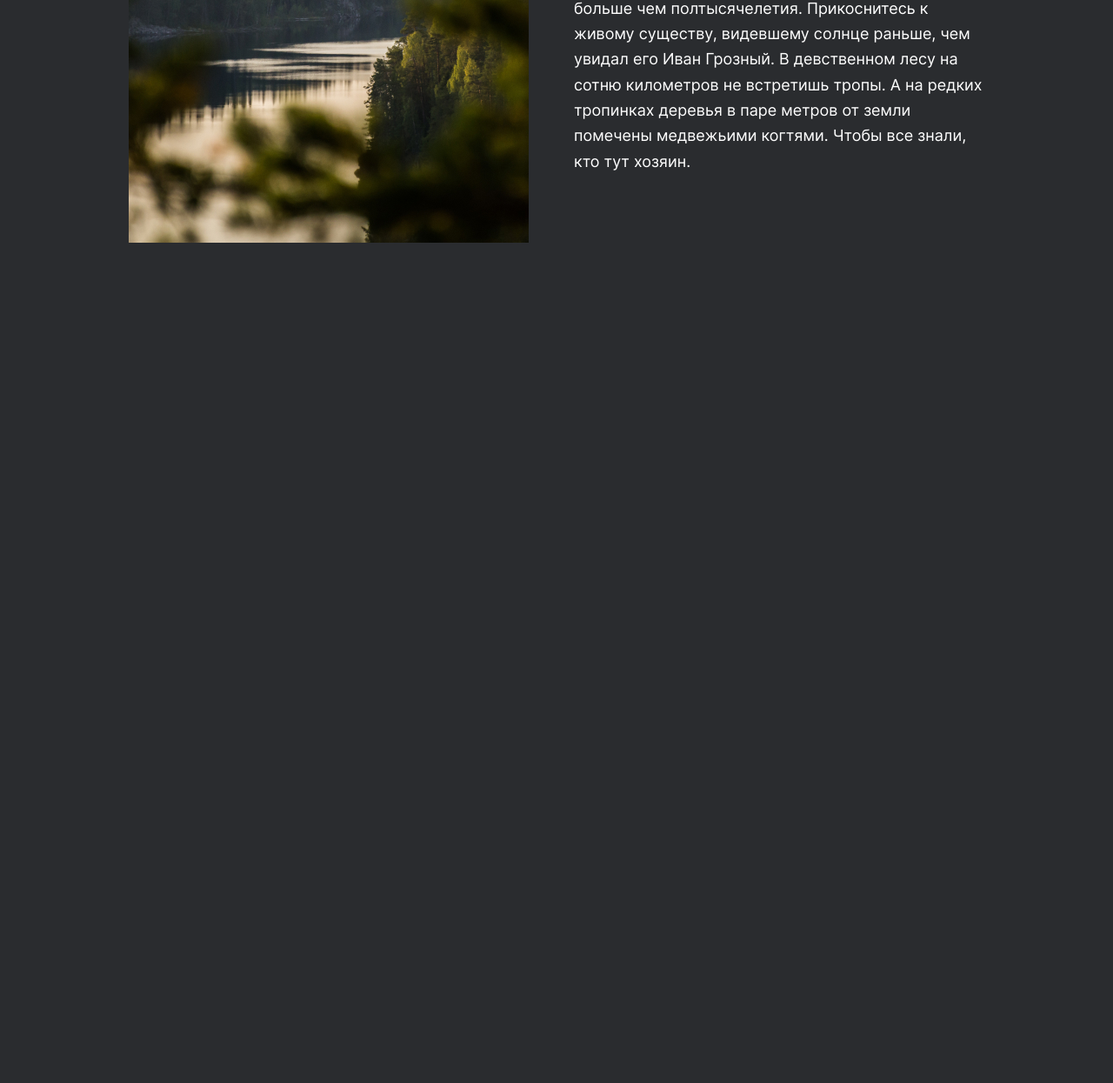
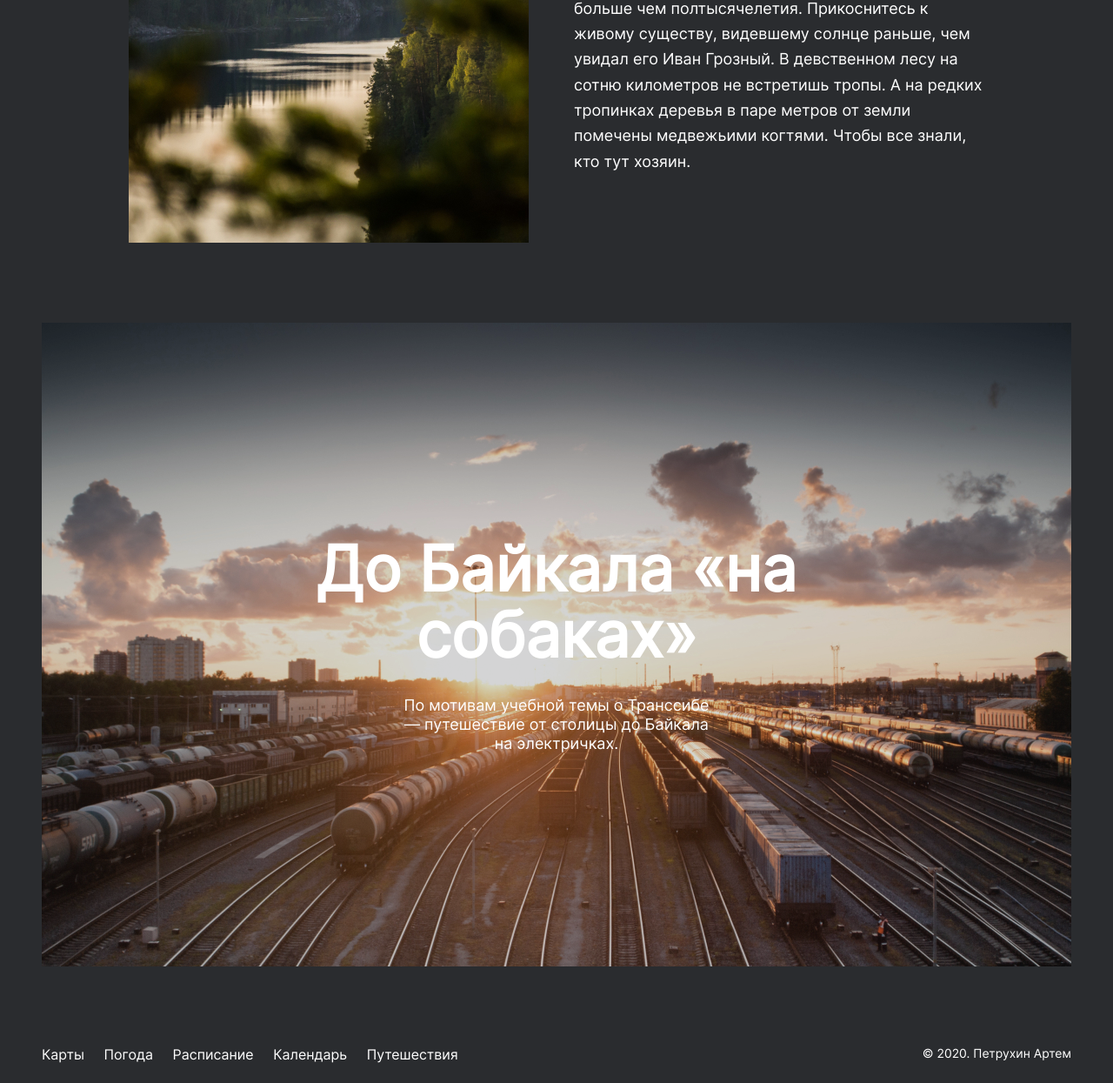
Before and after one commit to Cyberfob/russian-travel, a plain HTML site: page index.html in a window 1280 px wide. Shown: the part 5623-6868 px from the top of the page at 87% size. Before the commit the page ends 5994 px from the top, so only its background shows below. Drawn offline with Linux system fonts and the light colour scheme.

Commit message:
cover+footer_1280_done

```diff
--- a/blocks/body/body.css
+++ b/blocks/body/body.css
@@ -3,5 +3,6 @@
     color: white;
     font-family: 'Inter', sans-serif;
     max-width: 1280px;
+    margin: 0px ;
 
 }
--- /dev/null
+++ b/blocks/content/content.css
@@ -0,0 +1,5 @@
+.content {
+    max-width: 1280px;
+    margin: 0px auto 0px;
+
+}
--- /dev/null
+++ b/blocks/cover/__background/cover__background.css
@@ -0,0 +1,13 @@
+.cover__background {
+    grid-column: 1/3;
+    grid-row: 1/3;
+    opacity: 0.8;
+    position: absolute;
+    top: 0;
+    left: 0;
+
+}
+
+.cover__background:hover {
+    opacity: 0.3;
+}
--- /dev/null
+++ b/blocks/cover/__subtitle/cover__subtitle.css
@@ -0,0 +1,11 @@
+.cover__subtitle {
+    font-style: normal;
+    font-weight: normal;
+    font-size: 18px;
+    line-height: 22px;
+    text-align: center;
+    margin: 32px auto 245px ;
+    width: 360px;
+    grid-column: 2/3;
+    z-index: 2;
+}
--- /dev/null
+++ b/blocks/cover/__title/cover__title.css
@@ -0,0 +1,14 @@
+.cover__title {
+    font-style: normal;
+    font-weight: 900;
+    font-size: 72px;
+    line-height: 76px;
+    text-align: center;
+    margin-top: 245px;
+    width: 560px;
+    text-decoration: none;
+    color: #FFFFFF;
+    grid-column: 2/3;
+    z-index: 2;
+
+}
--- /dev/null
+++ b/blocks/cover/cover.css
@@ -0,0 +1,21 @@
+.cover {
+    position: relative;
+    display: grid;
+    grid-template-columns: repeat(3,1fr);
+
+    /* background-image: url(../../images/__cover-background.jpg); */
+    margin: 0px 48px 92px;
+    /* background-size: cover; */
+
+}
+
+
+/* margin: 0px 48px 92px;
+    background-image: url(../../images/__cover-background.jpg);
+    background-size: cover;
+    width: 100%;
+    padding: 0px 312px 0px;
+    color: #FFFFFF;
+    display: flex;
+    flex-direction: column;
+    max-width: 1184px; */
--- /dev/null
+++ b/blocks/footer/__copyright/footer__copyright.css
@@ -0,0 +1,9 @@
+.footer__copyright {
+    font-style: normal;
+    font-weight: normal;
+    font-size: 14px;
+    line-height: 16px;
+    text-align: right;
+    color: #FFFFFF;
+    margin: 0;
+}
--- /dev/null
+++ b/blocks/footer/__link/footer__link.css
@@ -0,0 +1,17 @@
+.footer__link {
+    font-style: normal;
+    font-weight: normal;
+    font-size: 16px;
+    line-height: 18px;
+    color: #FFFFFF;
+    text-decoration: none;
+    margin-right: 18px;
+}
+
+.footer__link:last-child {
+    margin: 0;
+}
+
+.footer__link:hover {
+    opacity: 0.8;
+}
--- /dev/null
+++ b/blocks/footer/__nav/footer__nav.css
@@ -0,0 +1,4 @@
+.footer__nav {
+    margin: 0;
+
+}
--- /dev/null
+++ b/blocks/footer/footer.css
@@ -0,0 +1,6 @@
+.footer {
+    margin: 0px 48px 24px;
+    display: flex;
+    flex-direction: row;
+    justify-content: space-between;
+}
--- a/blocks/page/page.css
+++ b/blocks/page/page.css
@@ -1,7 +1,6 @@
 .page {
-    margin: 0 auto;
+    /* margin: 0 auto;
     padding: 0;
-    max-width: 1280px;
+    max-width: 1280px; */
     padding-top: 28px;
-
-}
+    }
--- a/blocks/photo-grid/photo-grid.css
+++ b/blocks/photo-grid/photo-grid.css
@@ -4,4 +4,5 @@
     grid-template-columns: repeat(auto-fit, minmax(284px, 1fr));
     gap: 16px;
     max-width: 1184px;
+    align-self: center;
     }
--- a/blocks/places/place/__website/__link/place__link.css
+++ b/blocks/places/place/__website/__link/place__link.css
@@ -10,3 +10,7 @@
     grid-row: 1;
     grid-column: 2;
     }
+
+    .place__link:hover {
+        opacity: 0.8;
+    }
--- a/index.html
+++ b/index.html
@@ -154,15 +154,24 @@
                         в паре метров от земли помечены медвежьими когтями. Чтобы все знали, кто тут хозяин.
                     </p>
                 </div>
-
             </section>
             <!-- cover -->
-            <section>
+            <section class="cover">
+                <img class="cover__background" src="./images/__cover-background.jpg" alt="Поезда">
+                <a class="cover__title" href="https://stampsy.com/na-elektrichkakh-do-baikala">До Байкала «на собаках»</a>
+                <p class="cover__subtitle">По мотивам учебной темы о Транссибе — путешествие от столицы до Байкала на электричках.</p>
 
             </section>
             <!-- footer -->
-            <section>
-
+            <section class="footer">
+                <nav class="footer__nav">
+                    <a class="footer__link" href="https://yandex.ru/maps">Карты</a>
+                    <a class="footer__link" href="https://yandex.ru/pogoda">Погода</a>
+                    <a class="footer__link" href="https://rasp.yandex.ru">Расписание</a>
+                    <a class="footer__link" href="https://calendar.yandex.ru">Календарь</a>
+                    <a class="footer__link" href="https://travel.yandex.ru">Путешествия</a>
+                </nav>
+                <p class="footer__copyright">© 2020. Петрухин Артем</p>
             </section>
         </main>
     </div>
--- a/pages/index.css
+++ b/pages/index.css
@@ -7,6 +7,9 @@
 
 /* page */
 @import url(../blocks/page/page.css);
+
+/* content */
+@import url(../blocks/content/content.css);
 
 /* header */
 @import url(../blocks/header/header.css);
@@ -45,6 +48,18 @@
 @import url(../blocks/places/place/__paragraph/_position/paragraph_position_down.css);
 @import url(../blocks/places/place/__paragraph/_position/paragraph_position_up.css);
 @import url(../blocks/places/place/__website/place__website.css);
+
+/* cover */
+@import url(../blocks/cover/cover.css);
+@import url(../blocks/cover/__title/cover__title.css);
+@import url(../blocks/cover/__subtitle/cover__subtitle.css);
+@import url(../blocks/cover/__background/cover__background.css);
+
+/* footer */
+@import url(../blocks/footer/footer.css);
+@import url(../blocks/footer/__link/footer__link.css);
+@import url(../blocks/footer/__copyright/footer__copyright.css);
+@import url(../blocks/footer/__nav/footer__nav.css);
 @import url();
 @import url();
 @import url();
@@ -52,5 +67,3 @@
 @import url();
 @import url();
 @import url();
-@import url();
-@import url();
```
Also changed, not shown: images/__cover-background.jpg (added).
